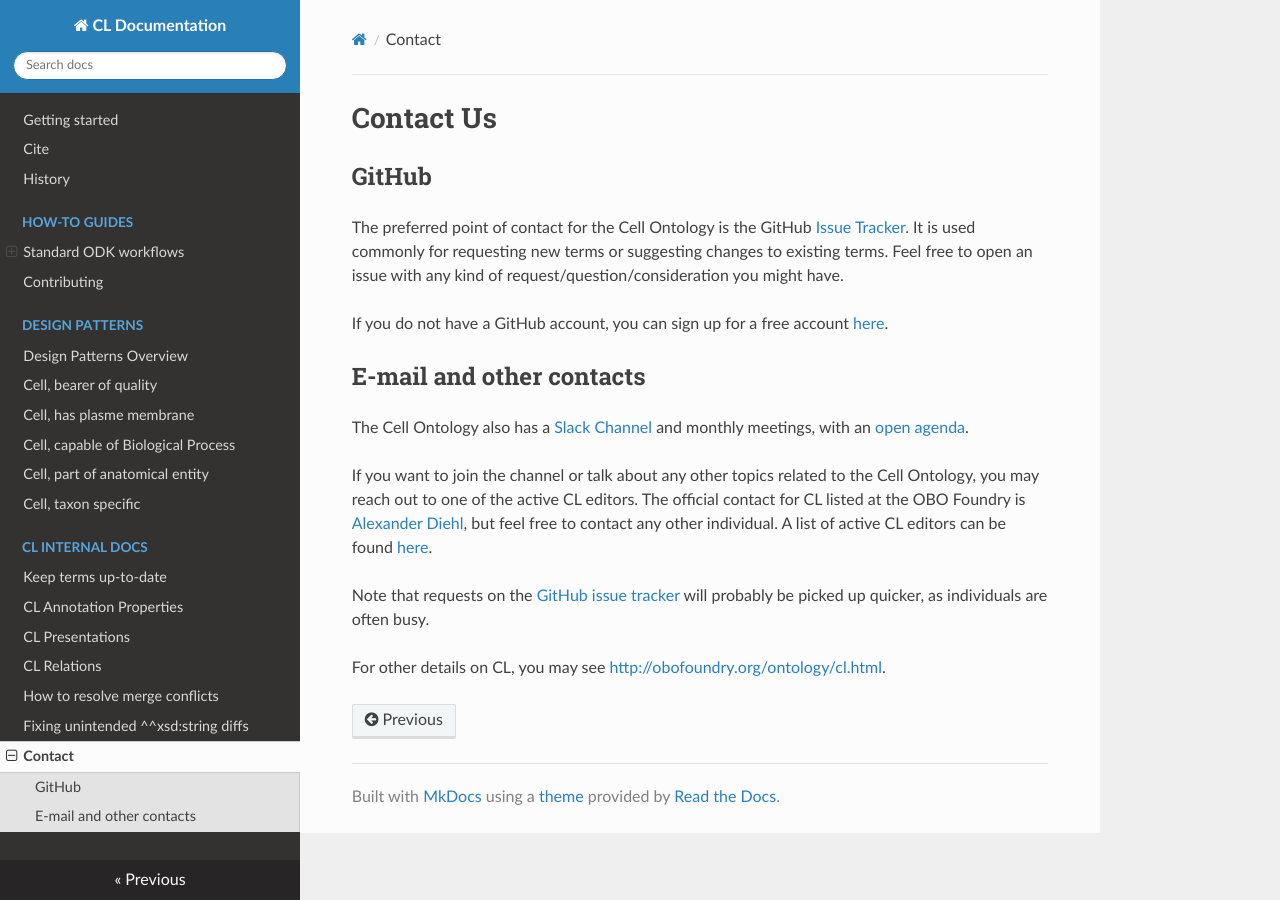
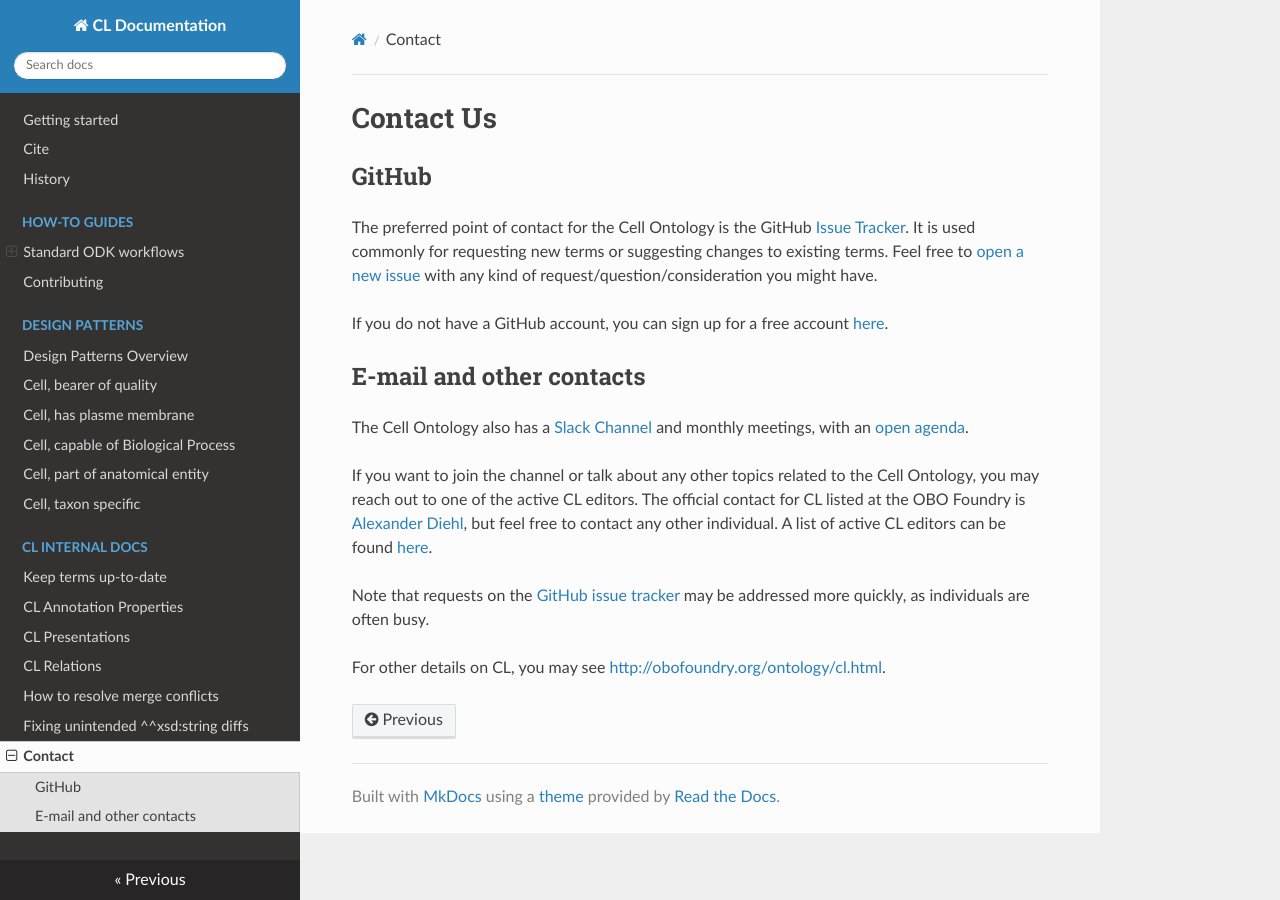
Before and after one commit to obophenotype/cell-ontology, an MkDocs documentation site: the page built from docs/contact_us.md, in a window 1280 px wide. Built offline with MkDocs 1.6.1, drawn with Linux system fonts in a browser that asks for light colours; nearby versions of some CDN libraries.

Commit message:
Update wording as per comments

```diff
--- a/docs/contact_us.md
+++ b/docs/contact_us.md
@@ -1,7 +1,7 @@
 # Contact Us
 
 ## GitHub
-The preferred point of contact for the Cell Ontology is the GitHub [Issue Tracker](https://github.com/obophenotype/cell-ontology/issues/). It is used commonly for requesting new terms or suggesting changes to existing terms. Feel free to open an issue with any kind of request/question/consideration you might have.
+The preferred point of contact for the Cell Ontology is the GitHub [Issue Tracker](https://github.com/obophenotype/cell-ontology/issues/). It is used commonly for requesting new terms or suggesting changes to existing terms. Feel free to [open a new issue](https://github.com/obophenotype/cell-ontology/issues/new/choose) with any kind of request/question/consideration you might have.
 
 If you do not have a GitHub account, you can sign up for a free account [here](https://github.com/).
 
@@ -12,6 +12,6 @@ The Cell Ontology also has a [Slack Channel](https://anatomy-and-cell-onto.slack
 If you want to join the channel or talk about any other topics related to the Cell Ontology, you may reach out to one of the active CL editors.
 The official contact for CL listed at the OBO Foundry is [Alexander Diehl](mailto:addiehl@buffalo.edu), but feel free to contact any other individual. A list of active CL editors can be found [here](http://obophenotype.github.io/uberon/team/).
 
-Note that requests on the [GitHub issue tracker](https://github.com/obophenotype/cell-ontology/issues/) will probably be picked up quicker, as individuals are often busy.
+Note that requests on the [GitHub issue tracker](https://github.com/obophenotype/cell-ontology/issues/) may be addressed more quickly, as individuals are often busy.
 
 For other details on CL, you may see [http://obofoundry.org/ontology/cl.html](http://obofoundry.org/ontology/cl.html).
```
